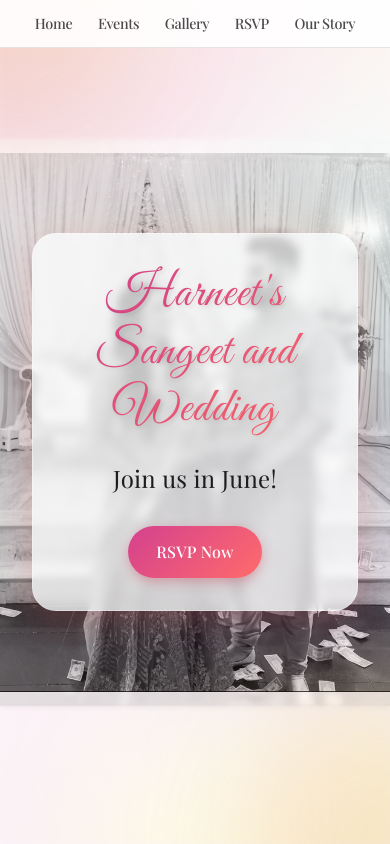
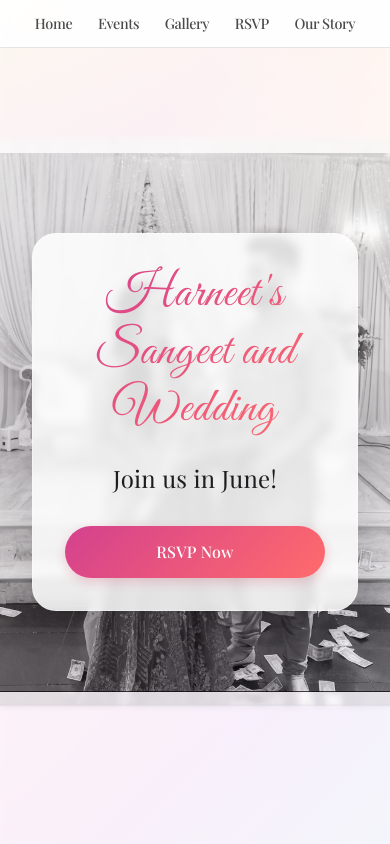
Before and after one commit to gunveersingh01/wedding-website, a plain HTML site: page index.html in a window 390 px wide. Drawn offline with nearby package versions, Linux system fonts and the light colour scheme; sample sign-in values are in the browser's storage.

Commit message:
Add files via upload

```diff
--- a/index.html
+++ b/index.html
@@ -110,7 +110,7 @@
     .hero-content {
       position: relative;
       z-index: 2;
-      background: rgba(255, 255, 255, 0.75);
+      background: rgba(255, 255, 255, 0.85);
       padding: 3rem;
       border-radius: 24px;
       box-shadow: 0 8px 32px rgba(0, 0, 0, 0.1);
@@ -118,26 +118,17 @@
       border: 1px solid rgba(255, 255, 255, 0.3);
       max-width: 800px;
       width: 100%;
-      animation: fadeInUp 1.5s ease forwards, glowPulse 4s infinite alternate;
+      animation: fadeInUp 0.8s ease forwards;
     }
 
     @keyframes fadeInUp {
       from {
         opacity: 0;
-        transform: translateY(40px);
+        transform: translateY(20px);
       }
       to {
         opacity: 1;
         transform: translateY(0);
-      }
-    }
-
-    @keyframes glowPulse {
-      0% {
-        box-shadow: 0 8px 32px rgba(0, 0, 0, 0.1);
-      }
-      100% {
-        box-shadow: 0 8px 32px rgba(212, 65, 142, 0.2), 0 0 50px rgba(255, 215, 0, 0.1);
       }
     }
 
@@ -149,7 +140,6 @@
       letter-spacing: 0.02em;
       margin-bottom: 0.5em;
       color: var(--primary);
-      text-shadow: 2px 2px 4px rgba(0, 0, 0, 0.1);
       background: linear-gradient(135deg, var(--primary), #FF6B6B);
       -webkit-background-clip: text;
       background-clip: text;
@@ -178,60 +168,16 @@
       font-weight: 500;
       letter-spacing: 0.02em;
       transition: all 0.3s ease;
-      box-shadow: 0 4px 12px rgba(196, 30, 58, 0.3);
+      box-shadow: 0 4px 12px rgba(196, 30, 58, 0.2);
     }
 
     .cta-button:hover {
       transform: translateY(-2px);
-      box-shadow: 0 6px 16px rgba(196, 30, 58, 0.4);
+      box-shadow: 0 6px 16px rgba(196, 30, 58, 0.3);
     }
 
     .decorative-element {
-      position: absolute;
-      width: 300px;
-      height: 300px;
-      border-radius: 50%;
-      background: linear-gradient(45deg, rgba(196, 30, 58, 0.15), rgba(255, 215, 0, 0.15));
-      filter: blur(60px);
-      z-index: 1;
-    }
-
-    .decorative-element:nth-child(1) {
-      top: -150px;
-      left: -150px;
-    }
-
-    .decorative-element:nth-child(2) {
-      bottom: -150px;
-      right: -150px;
-    }
-
-    @media (max-width: 734px) {
-      nav {
-        padding: 0.8rem;
-      }
-
-      nav a {
-        margin: 0 0.8rem;
-        font-size: 0.9rem;
-      }
-
-      .hero-content {
-        padding: 2rem;
-      }
-
-      .hero h1 {
-        font-size: 48px;
-      }
-
-      .hero p {
-        font-size: 24px;
-      }
-
-      .cta-button {
-        padding: 14px 28px;
-        font-size: 16px;
-      }
+      display: none;
     }
 
     .background-container {
@@ -293,12 +239,7 @@
     }
 
     .color-orbs {
-      position: absolute;
-      top: 0;
-      left: 0;
-      width: 100%;
-      height: 100%;
-      overflow: hidden;
+      display: none;
     }
 
     .color-orb {
@@ -418,12 +359,7 @@
     }
 
     .background-particles {
-      position: absolute;
-      top: 0;
-      left: 0;
-      width: 100%;
-      height: 100%;
-      pointer-events: none;
+      display: none;
     }
 
     .particle {
@@ -464,19 +400,43 @@
         opacity: 0;
       }
     }
+
+    @media (max-width: 734px) {
+      nav {
+        padding: 0.8rem;
+      }
+
+      nav a {
+        margin: 0 0.8rem;
+        font-size: 0.9rem;
+      }
+
+      .hero-content {
+        padding: 2rem;
+        margin: 1rem;
+      }
+
+      .hero h1 {
+        font-size: 48px;
+      }
+
+      .hero p {
+        font-size: 24px;
+      }
+
+      .cta-button {
+        padding: 14px 28px;
+        font-size: 16px;
+        width: 100%;
+        text-align: center;
+      }
+    }
   </style>
 </head>
 <body>
   <div class="background-container">
-    <div class="color-orbs">
-      <div class="color-orb"></div>
-      <div class="color-orb"></div>
-      <div class="color-orb"></div>
-      <div class="color-orb"></div>
-    </div>
     <div class="background-image" id="parallaxBg"></div>
     <div class="background-overlay"></div>
-    <div class="background-particles" id="particles"></div>
   </div>
 
   <nav>
@@ -498,55 +458,17 @@
   </section>
 
   <script>
-    // Enhanced parallax effect
-    document.addEventListener('mousemove', (e) => {
-      const parallaxBg = document.getElementById('parallaxBg');
-      const mouseX = e.clientX / window.innerWidth - 0.5;
-      const mouseY = e.clientY / window.innerHeight - 0.5;
+    // Simplified parallax with reduced movement
+    if (!window.matchMedia('(hover: none)').matches) {
+      document.addEventListener('mousemove', (e) => {
+        const parallaxBg = document.getElementById('parallaxBg');
+        const mouseX = e.clientX / window.innerWidth - 0.5;
+        const mouseY = e.clientY / window.innerHeight - 0.5;
 
-      // Increased movement range and smoother animation
-      parallaxBg.style.transform = `translate(-50%, -50%) translate(${mouseX * 40}px, ${mouseY * 40}px)`;
-    });
-
-    // Enhanced particle effect
-    function createParticle() {
-      const particles = document.getElementById('particles');
-      const particle = document.createElement('div');
-      particle.className = 'particle';
-
-      // Larger size range for particles (150px - 250px)
-      const size = Math.random() * 100 + 150;
-      particle.style.width = `${size}px`;
-      particle.style.height = `${size}px`;
-
-      // Random starting position with offset
-      particle.style.left = `${Math.random() * 120 - 10}%`;
-      particle.style.top = '120%';
-
-      // Random animation duration and delay
-      const duration = Math.random() * 4 + 4;
-      const delay = Math.random() * 2;
-      particle.style.animationDuration = `${duration}s`;
-      particle.style.animationDelay = `${delay}s`;
-
-      // Random color variation
-      const hue = Math.random() * 60 - 30; // ±30 degrees hue variation
-      particle.style.filter = `hue-rotate(${hue}deg)`;
-
-      particles.appendChild(particle);
-
-      // Remove particle after animation
-      setTimeout(() => {
-        particle.remove();
-      }, (duration + delay) * 1000);
-    }
-
-    // Create particles more frequently for a denser effect
-    setInterval(createParticle, 150);
-
-    // Initial burst of particles
-    for(let i = 0; i < 15; i++) {
-      setTimeout(createParticle, i * 100);
+        requestAnimationFrame(() => {
+          parallaxBg.style.transform = `translate(-50%, -50%) translate(${mouseX * 20}px, ${mouseY * 20}px)`;
+        });
+      });
     }
   </script>
 
```
